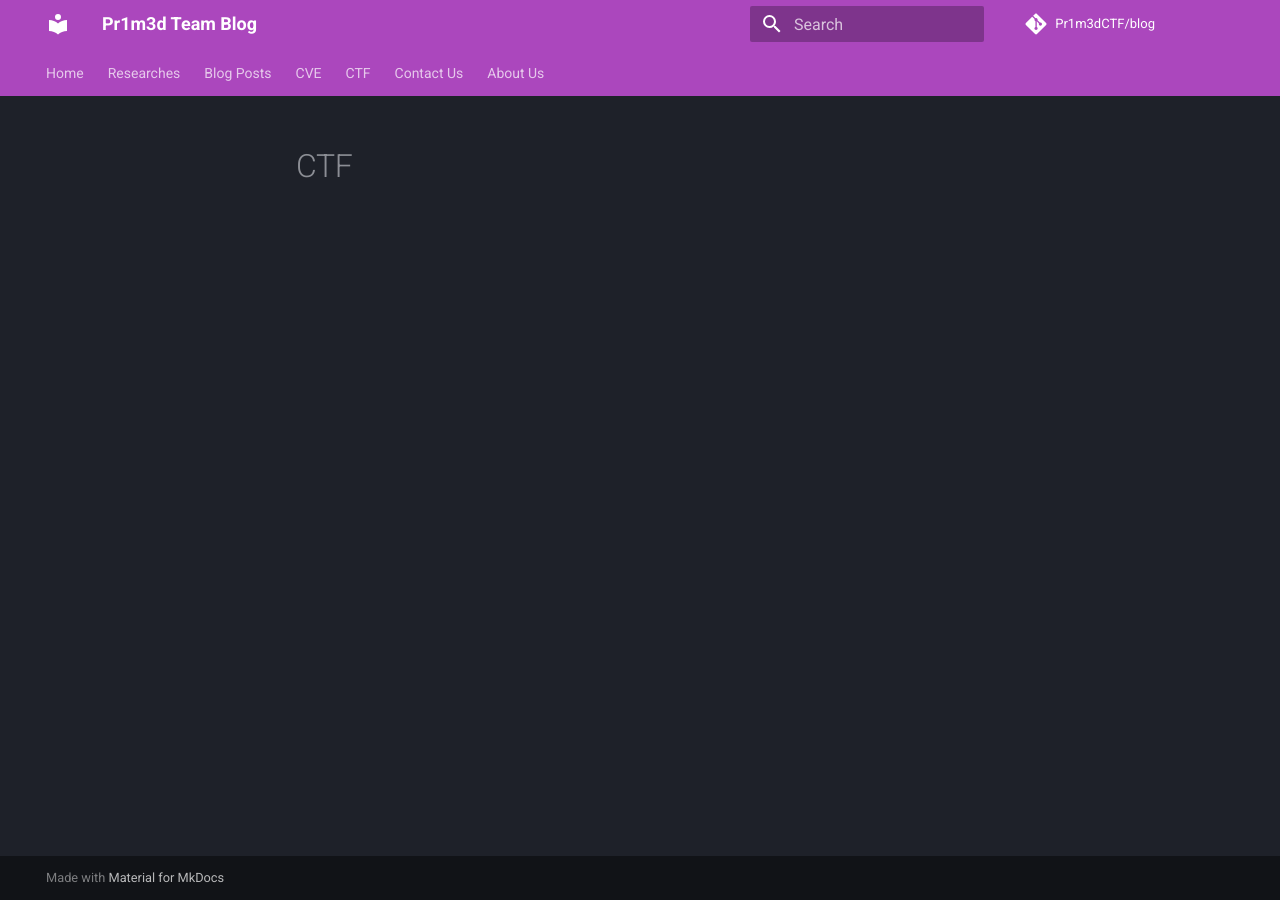
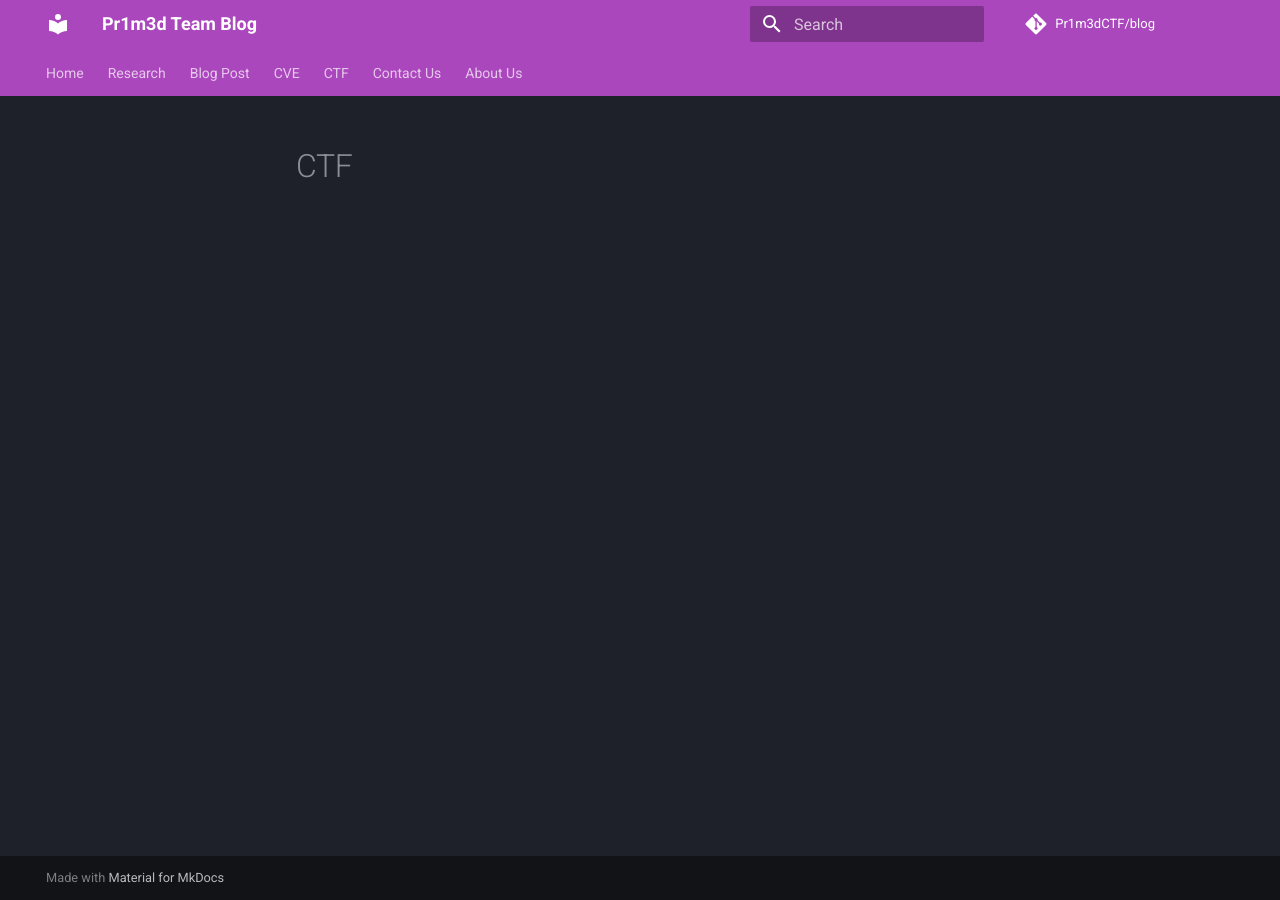
Before and after one commit to Pr1m3dCTF/blog, an MkDocs documentation site: the page built from docs/CTF/index.md, in a window 1280 px wide. Built offline with MkDocs 1.6.1 and Material for MkDocs 9.7.7, drawn with Linux system fonts in a browser that asks for light colours; comment, search, counter and statistics services are not loaded.

Commit message:
init blog structure

```diff
--- a/mkdocs.yml
+++ b/mkdocs.yml
@@ -1,5 +1,5 @@
 site_name: Pr1m3d Team Blog
-site_url: "https://pr1m3dctf.github.io/blog/"
+site_url: "https://pr1m3dctf.github.io/blog"
 site_description: "Pr1m3d Team Blog"
 site_author: "Pr1m3d"
 repo_name: 'Pr1m3dCTF/blog'
@@ -24,8 +24,8 @@ theme:
 
 nav:
   - Home: /
-  - Researches: Researches/
-  - Blog Posts: Blog-Posts/
+  - Research: Researches/
+  - Blog Post: Blog-Posts/
   - CVE: CVE/
   - CTF: CTF/
   - Contact Us: Contact-Us/
```
